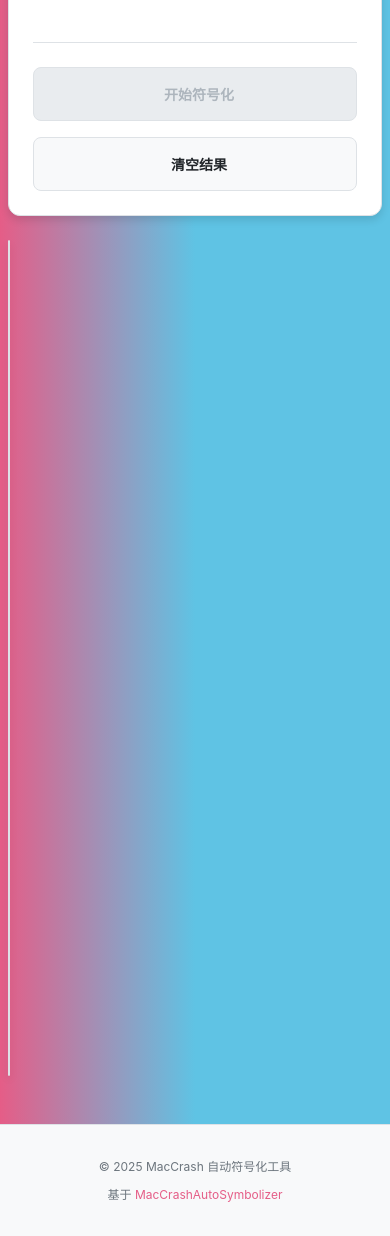
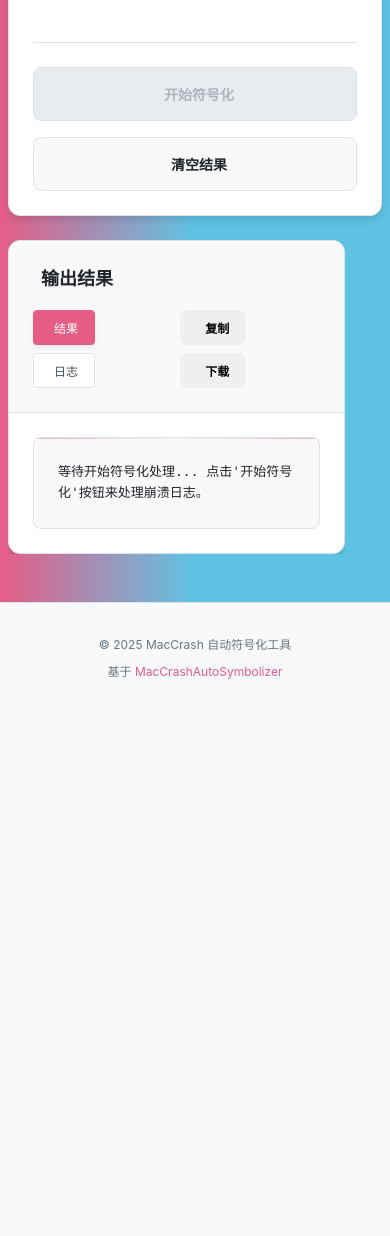
Before and after one commit to ShiBody/MacCrashAutoSymbolizer, a FastAPI app: page / in a window 390 px wide. Shown: the part 1083-2319 px from the top of the page. After the commit the page ends 1762 px from the top, so only its background shows below. Run offline with FastAPI, Linux system fonts and the light colour scheme; parts of the project's set-up code (start-up, migrations or seed data) failed here and were passed over; some libraries are stand-ins or nearby versions.

Commit message:
fix: copy button overflow issue

```diff
--- a/webPage/static/css/style.css
+++ b/webPage/static/css/style.css
@@ -669,8 +669,6 @@ input[name="inputMethod"]:checked + .segment-item {
 .btn-group {
     display: flex;
     gap: var(--space-sm);
-    flex-wrap: wrap; /* 允许按钮换行 */
-    align-items: center;
 }
 
 .btn-tab {
@@ -705,8 +703,6 @@ input[name="inputMethod"]:checked + .segment-item {
     display: flex;
     gap: var(--space-md);
     align-items: center;
-    flex-wrap: wrap; /* 允许按钮换行以避免被遮挡 */
-    min-height: 40px; /* 确保有足够的高度 */
 }
 
 /* 输出区域 */
@@ -729,16 +725,10 @@ input[name="inputMethod"]:checked + .segment-item {
     color: var(--text-primary);
     white-space: pre-wrap;
     word-wrap: break-word;
-    word-break: break-word; /* 强制长单词换行 */
-    overflow-wrap: break-word; /* 现代浏览器的换行属性 */
     max-height: 500px;
     overflow-y: auto;
-    overflow-x: auto; /* 允许水平滚动以防万一 */
     margin: 0;
     position: relative;
-    /* 确保内容不会溢出容器 */
-    width: 100%;
-    box-sizing: border-box;
 }
 
 .output-code::before {
@@ -915,7 +905,6 @@ input[name="inputMethod"]:checked + .segment-item {
 
     .panel-actions {
         align-self: stretch;
-        justify-content: space-between; /* 在小屏幕上分布按钮组 */
     }
 
     .form-actions {
@@ -945,18 +934,6 @@ input[name="inputMethod"]:checked + .segment-item {
     .panel-body {
         padding: var(--space-lg);
     }
-
-    /* 输出面板在小屏幕上的优化 */
-    .output-panel {
-        margin-right: var(--space-md);
-        max-width: calc(100vw - var(--space-lg) * 2);
-    }
-
-    /* 确保输出代码区域在小屏幕上正确换行 */
-    .output-code {
-        font-size: 12px; /* 在小屏幕上使用更小的字体 */
-        max-height: 400px; /* 减少最大高度以节省空间 */
-    }
 }
 
 @media (max-width: 480px) {
@@ -977,17 +954,8 @@ input[name="inputMethod"]:checked + .segment-item {
     }
 }
 
-/* 输出面板样式 */
 .output-panel {
-    margin-right: 24px;
-    /* 确保内容不会过宽，保持合理的最大宽度 */
-    max-width: calc(100vw - 400px); /* 根据左侧面板预留空间 */
-    min-width: 0; /* 允许收缩 */
+    width: 90%;
+    margin-right: 30px;
+    overflow-x: auto;
 }
-
-/* 优化输出面板内的网格布局 */
-@media (min-width: 1000px) {
-    .output-panel {
-        max-width: none; /* 在大屏幕上移除宽度限制，让grid控制 */
-    }
-}
```
